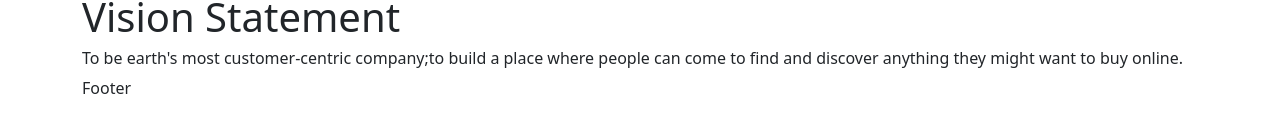
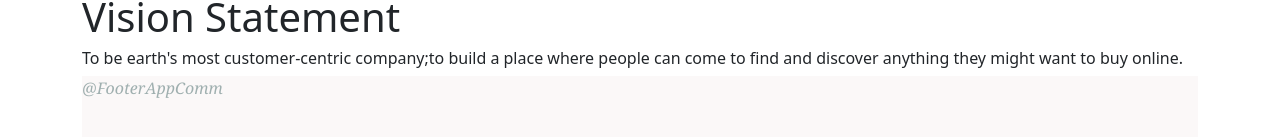
Before and after one commit to SeethalKS/nextJS-AppRoute-app, a Next.js app: page /about-us in a window 1280 px wide. Shown: the part 273-410 px from the top of the page. Built offline with nearby package versions, Linux system fonts and the light colour scheme; no server answers.

Commit message:
Footer correction

```diff
--- a/src/app/components/footer/Footer.tsx
+++ b/src/app/components/footer/Footer.tsx
@@ -1,23 +1,6 @@
-// "use client";
-
-// import { useEffect, useState } from "react";
-
-// export default function Footer() {
-//   const [clientLoaded, setClientLoaded] = useState(false);
-
-//   useEffect(() => {
-//     setClientLoaded(true);
-//   }, []);
-
-//   return (
-//     <footer>
-//       {clientLoaded && <p>{document.title}</p>} {/* Example usage */}
-//     </footer>
-//   );
-// }
 'use client'
 import React, { useEffect } from 'react'
-
+import './Footer.css'
 export default function Footer() {
     useEffect(()=>{
         console.log("Fetch call from useeffect-Footer");
@@ -25,6 +8,6 @@ export default function Footer() {
     },[]);
     console.log("Footer");
   return (
-    <div>Footer</div>
+    <div className='downdiv'>@FooterAppComm</div>
   )
 }
```
